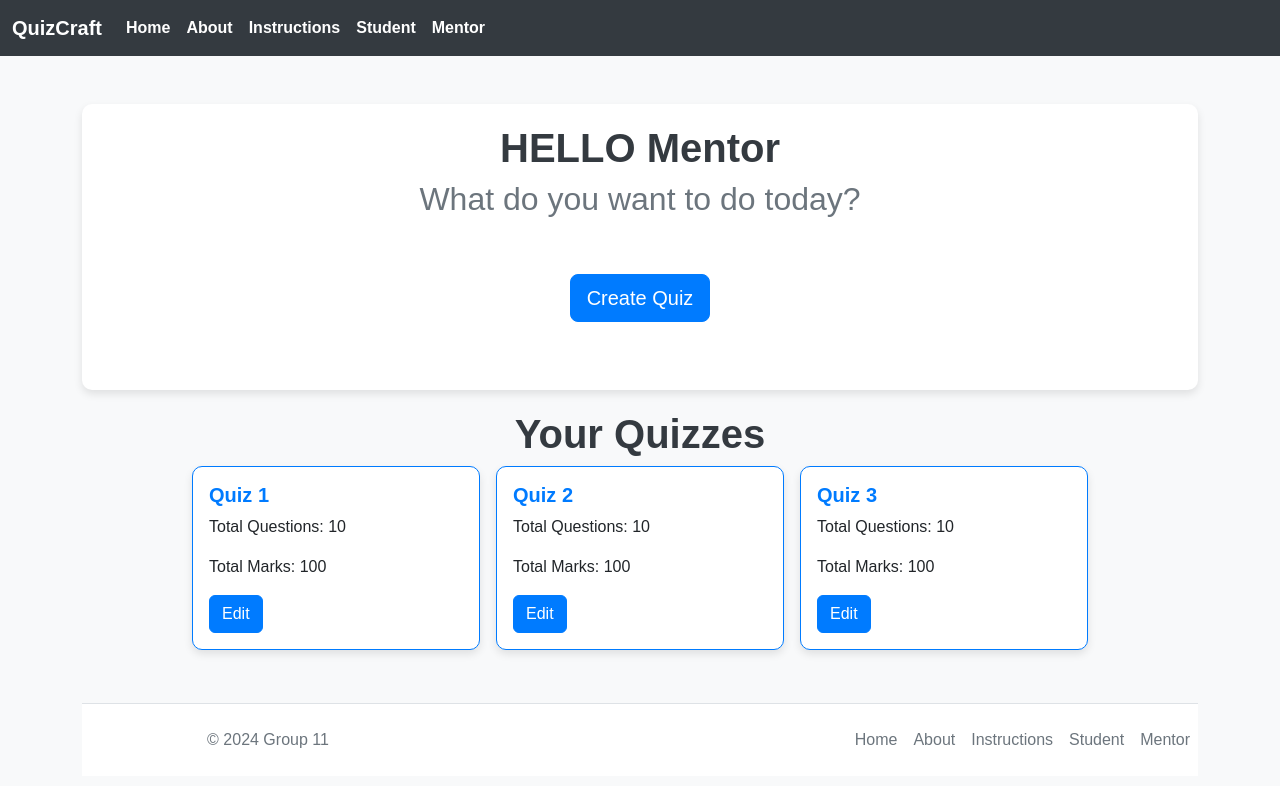
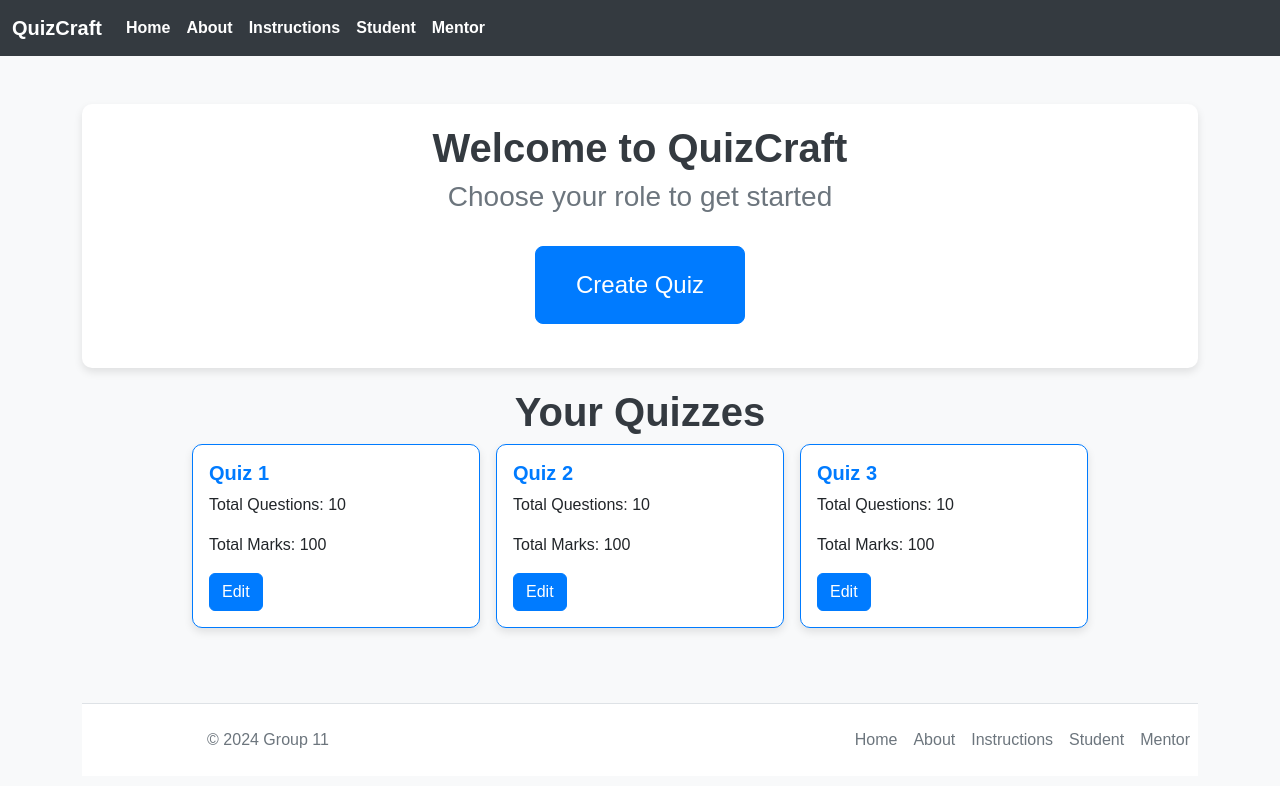
Before and after one commit to rhea164/Quizcraft, a website: page FrontEnd/pages/mentor.html in a window 1280 px wide. Drawn offline with nearby package versions, Linux system fonts and the light colour scheme.

Commit message:
fixed some error

```diff
--- a/FrontEnd/pages/mentor.html
+++ b/FrontEnd/pages/mentor.html
@@ -46,19 +46,13 @@
   <main class="container mt-5">
     <div class="container-mine">
       <div class="container">
-        <div class="row">
-          <div class="col-12">
-            <h1 class="text-center">HELLO Mentor</h1>
-          </div>
+        <div class="text-center">
+          <h1>Welcome to QuizCraft</h1>
+          <h3 class="text-body-secondary">Choose your role to get started</h3>
         </div>
         <div class="row">
-          <div class="col-12">
-            <h2 class="text-body-secondary">What do you want to do today?</h2>
-          </div>
-        </div>
-        <div class="row">
-          <div class="d-flex gap-2 justify-content-center py-5">
-            <a href="createQuiz.html" class="btn btn-primary btn-lg align-items-center">Create Quiz</a>
+          <div class="d-flex gap-2 justify-content-center py-4">
+            <a href="createQuiz.html" class="btn btn-primary btn-lg align-items-center" style="padding: 20px 40px; font-size: 1.5rem;">Create Quiz</a>
           </div>
         </div>
       </div>
```
Also changed, not shown: FrontEnd/pages/index.html (+3 -3 lines).
